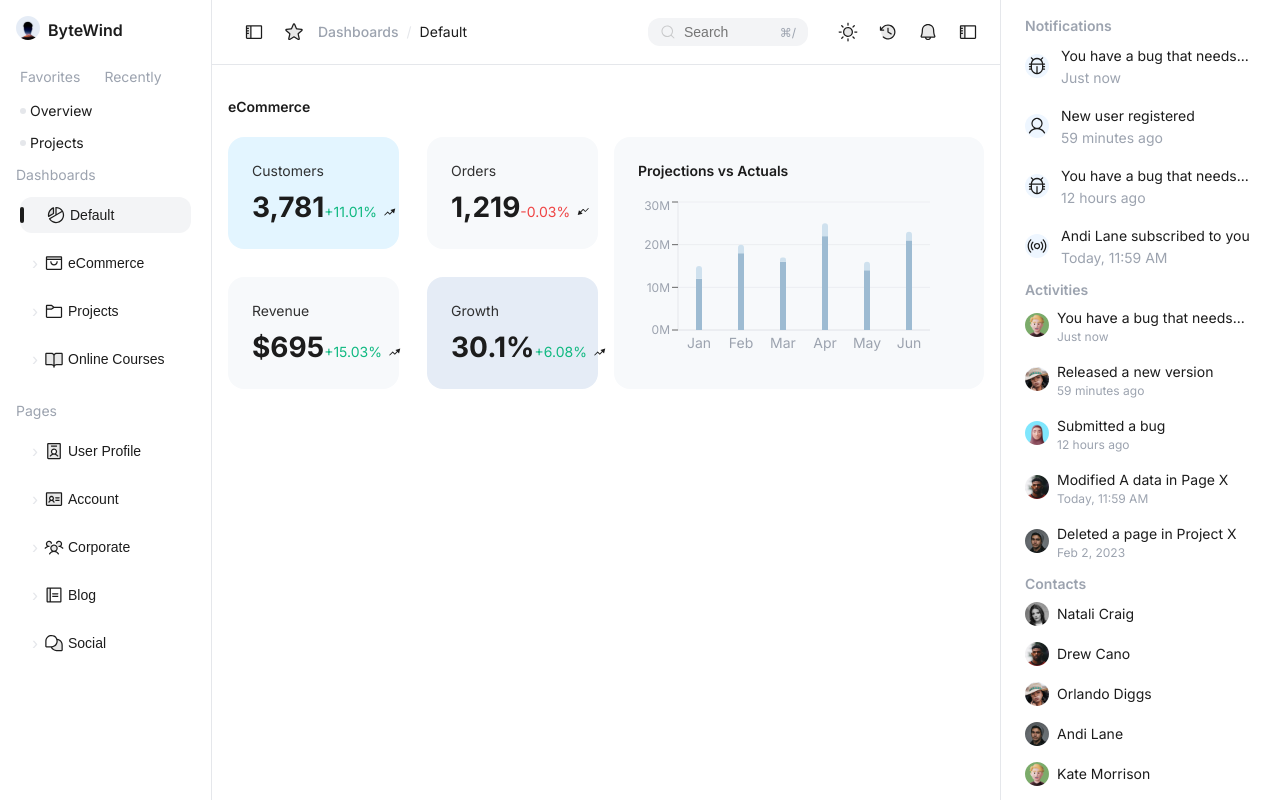
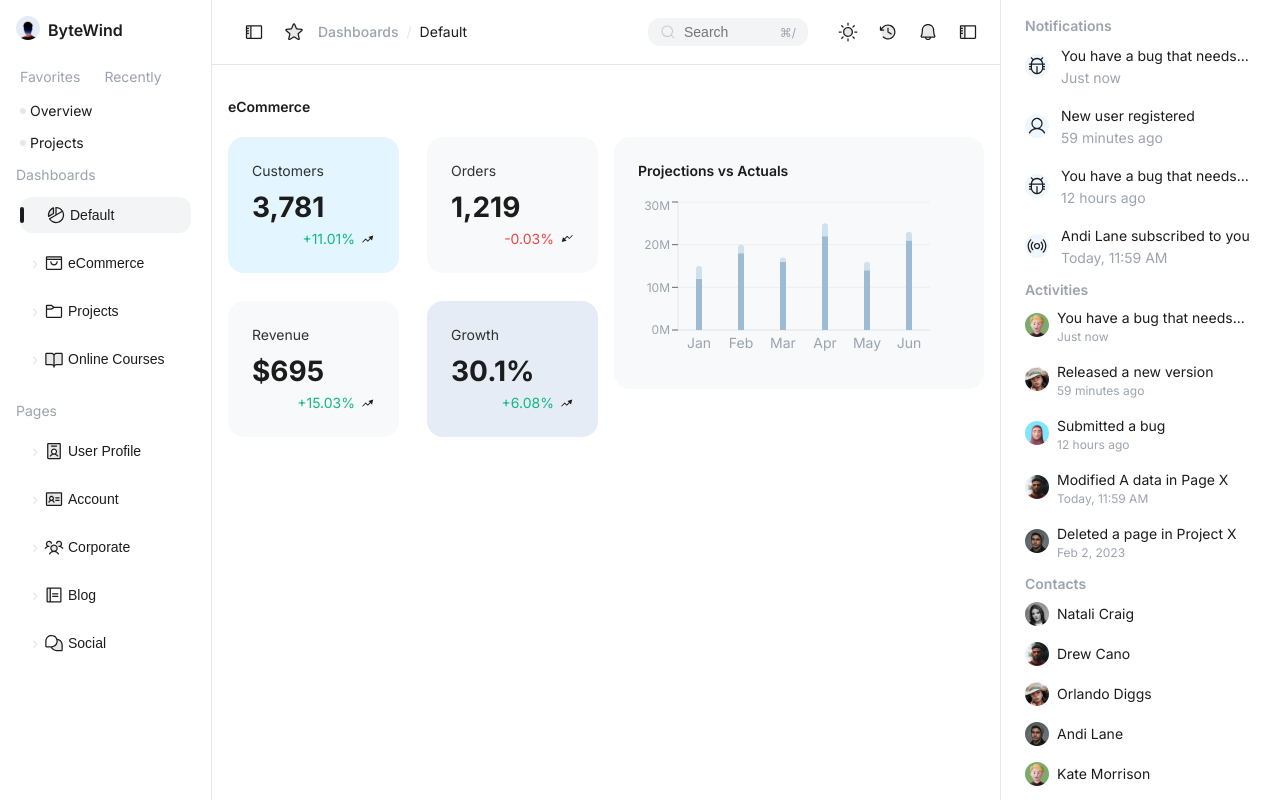
Before and after one commit to hssaluja25/dashboard, a React (Vite) app: page / in a window 1280 px wide. Built offline with nearby package versions, Linux system fonts and the light colour scheme.

Commit message:
fixed kpi text overflowing

```diff
--- a/src/index.css
+++ b/src/index.css
@@ -313,7 +313,10 @@ body {
   margin-top: 8px;
   display: flex;
   align-items: baseline;
-  justify-content: space-between;
+  justify-content: flex-start;
+  flex-wrap: wrap;
+  column-gap: 8px;
+  row-gap: 4px;
 }
 
 .kpi-value {
@@ -329,6 +332,11 @@ body {
   display: inline-flex;
   align-items: center;
   gap: 6px;
+}
+
+.kpi-change {
+  white-space: nowrap;
+  margin-left: auto;
 }
 
 .kpi-change.is-positive {
```
